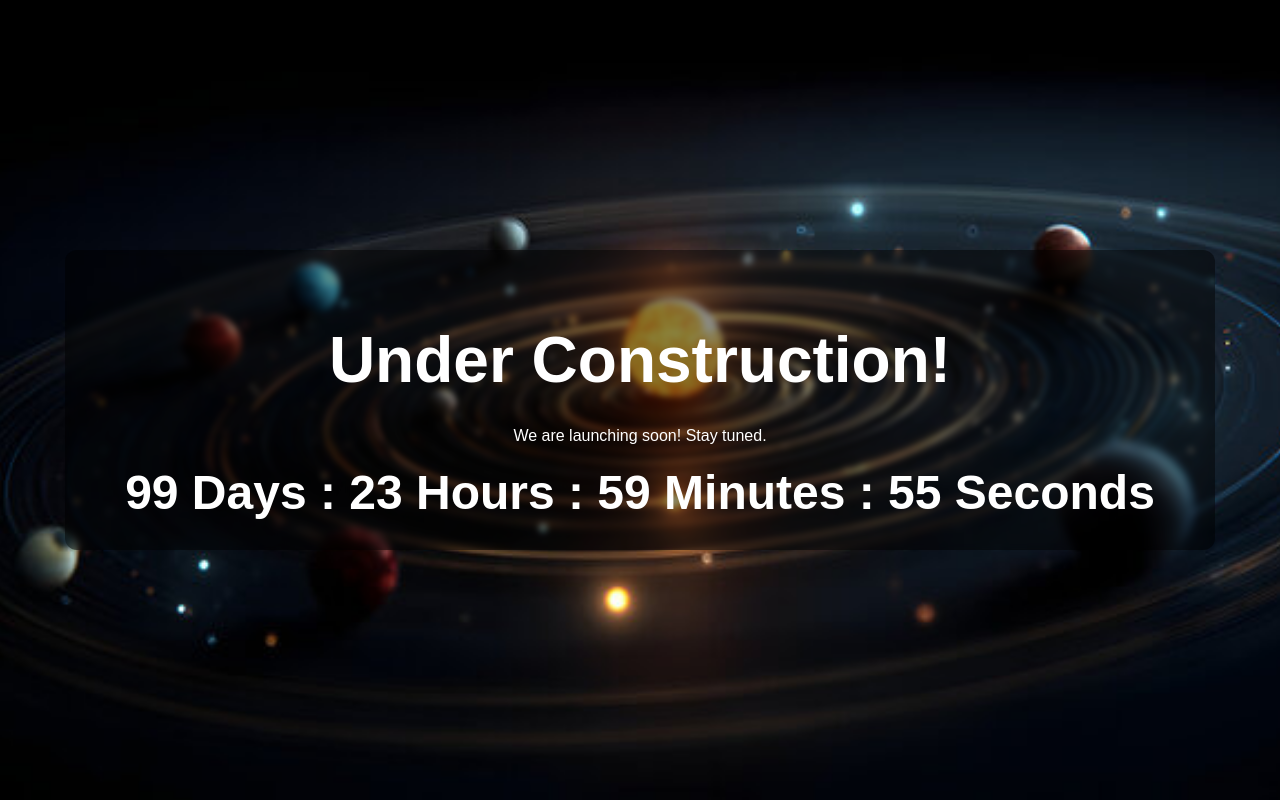
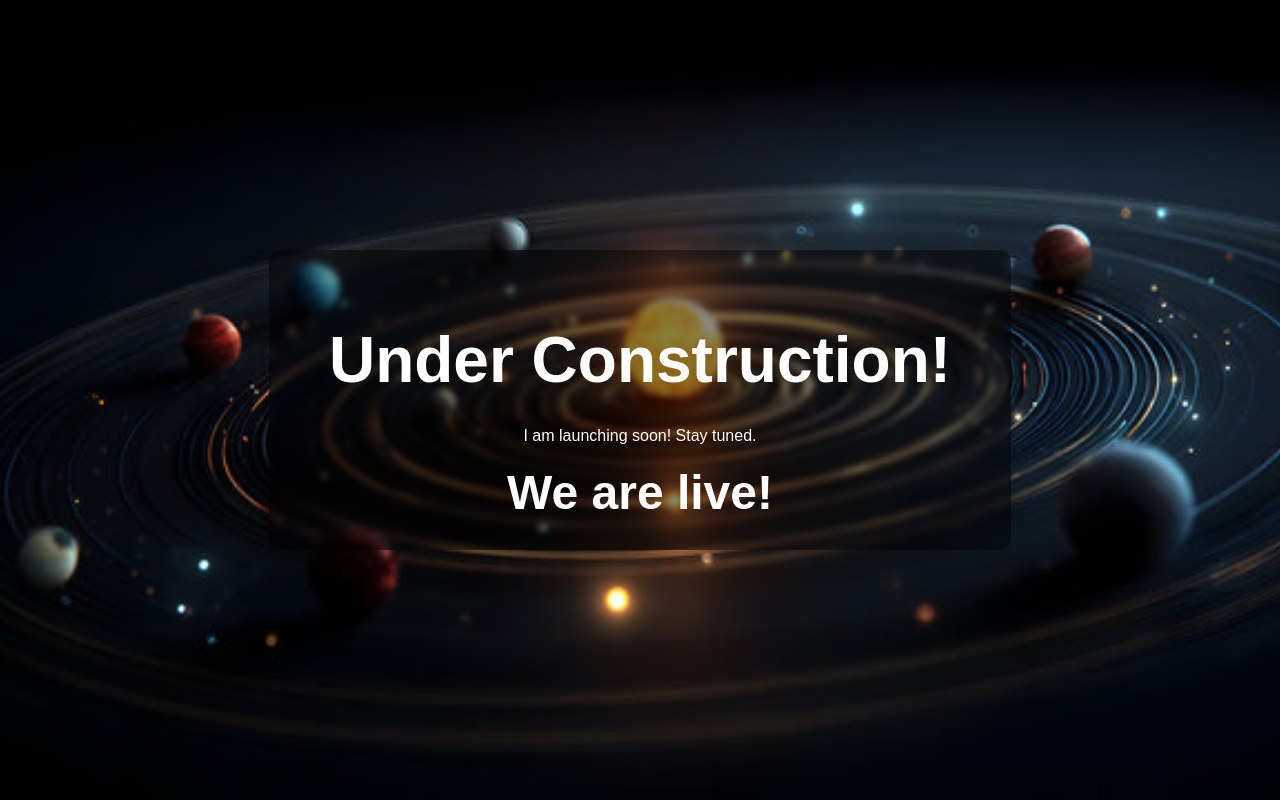
Before and after one commit to AryaKarami/aksite, a plain HTML site: page index.html in a window 1280 px wide. Drawn offline with Linux system fonts and the light colour scheme.

Commit message:
Update01 index.html

```diff
--- a/index.html
+++ b/index.html
@@ -44,20 +44,20 @@
 
 <div class="container">
     <h1>Under Construction!</h1>
-    <p>We are launching soon! Stay tuned.</p>
+    <p>I am launching soon! Stay tuned.</p>
     <div id="countdown"></div>
 </div>
 
 <script>
-    // Set countdown: 100 days from now
-    const now = new Date().getTime();
-    const targetDate = now + (100 * 24 * 60 * 60 * 1000);
-
     const countdownElement = document.getElementById("countdown");
 
+    // Set a fixed target date for the launch
+    // Example: Launching on March 10, 2025 at 00:00 UTC
+    const targetDate = new Date("2025-02-16T00:00:00Z").getTime();
+
     function updateCountdown() {
-        const current = new Date().getTime();
-        const distance = targetDate - current;
+        const now = new Date().getTime();
+        const distance = targetDate - now;
 
         if (distance <= 0) {
             countdownElement.innerHTML = "We are live!";
```
